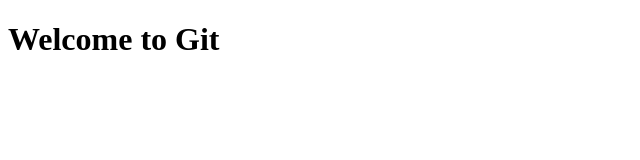
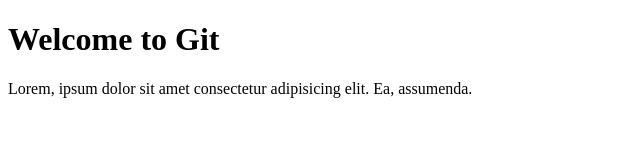
Before and after one commit to SriLakshmi-156/git-demo, a plain HTML site: page index.html in a window 1280 px wide. Shown: the whole page, without its empty margins (0-640 px from the left). Drawn offline with Linux system fonts and the light colour scheme.

Commit message:
para added

```diff
--- a/index.html
+++ b/index.html
@@ -7,5 +7,6 @@
 </head>
 <body>
     <h1>Welcome to Git</h1>
+    <p>Lorem, ipsum dolor sit amet consectetur adipisicing elit. Ea, assumenda.</p>
 </body>
 </html>
```
